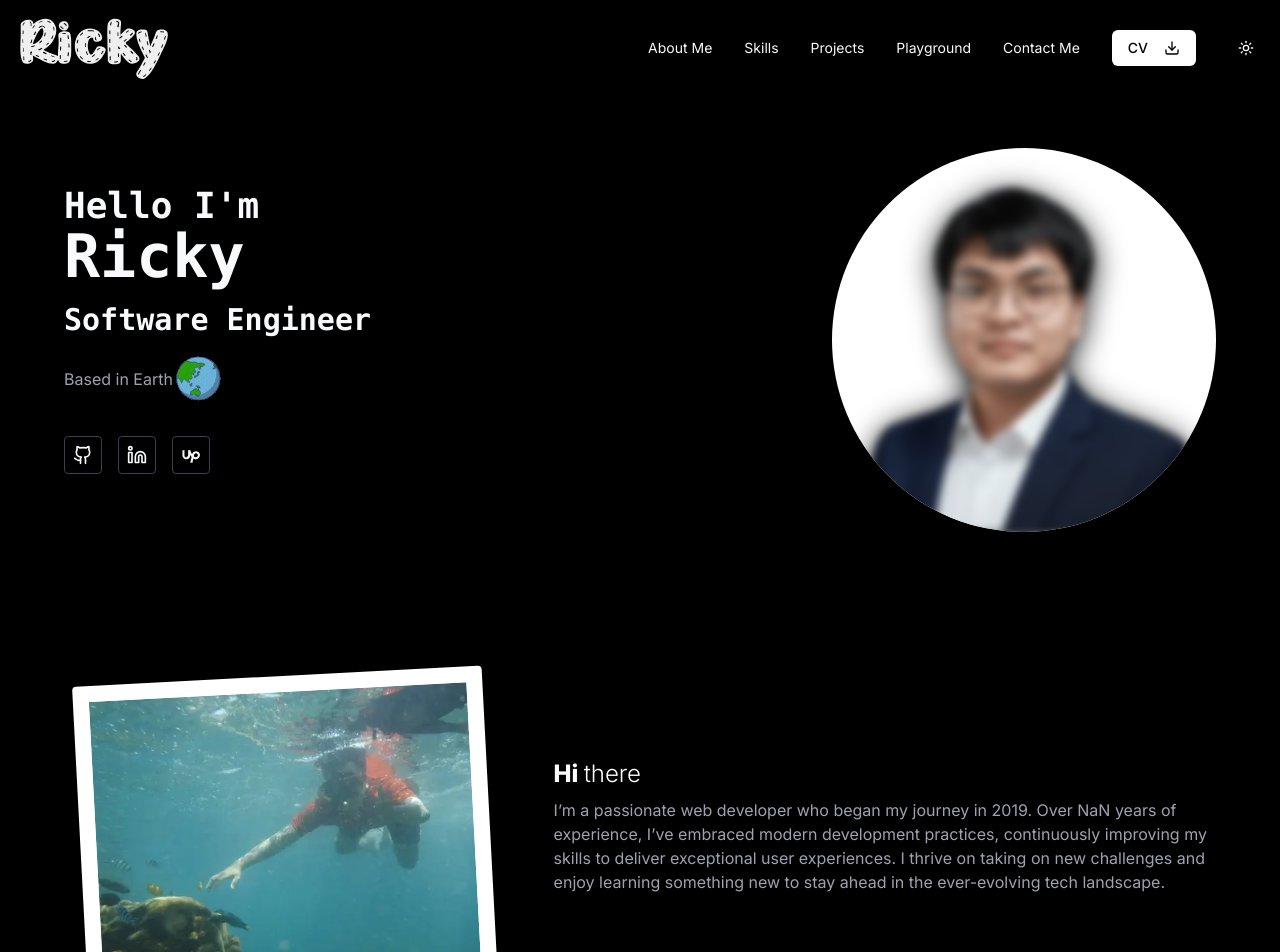
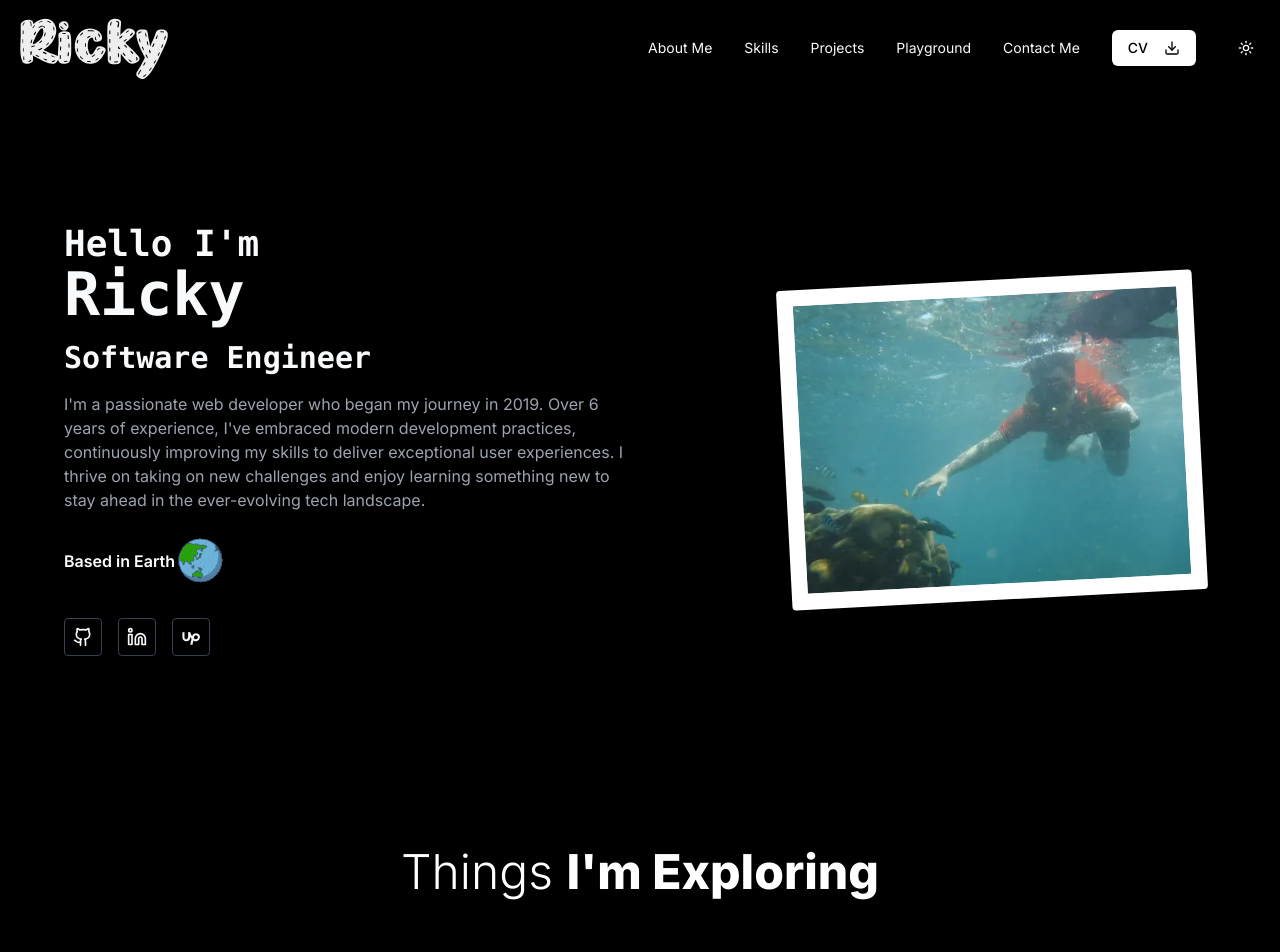
Before and after one commit to georgiusricky/georgiusricky.github.io, a Next.js app: page / in a window 1280 px wide. Shown: the top 952 px of the page. Built offline with nearby package versions, Linux system fonts and the light colour scheme.

Commit message:
refactor: remove About component and update Hero section with experience details

```diff
--- a/app/components/About.tsx
+++ /dev/null
@@ -1,33 +0,0 @@
-"use client"
-
-import Polaroid from './Polaroid'
-import { useGlobalStore } from '@/stores/globalStore'
-// import { useLoadingStore } from "@/stores/loadingStore";
-
-export default function About() {
-  const experiences = useGlobalStore((state) => state.experiences)
-  // const setLoading = useLoadingStore((state) => state.setLoading);
-  // setLoading(true)
-
-  const firstYear = Number(experiences.at(-1)?.period.start.split(' ')[1])
-  const lastYear = Number(experiences[0]?.period.end.split(' ')[1])
-  const totalExpYear = lastYear - firstYear
-  return (
-    <section className="container mx-auto px-4 py-16" id="about">
-      <div className="max-w-6xl mx-auto flex flex-col md:flex-row items-center gap-12">
-        <div className="w-full md:w-2/5">
-          <Polaroid src="/img/underwater.webp" alt="underwater"/>
-        </div>
-        <div className="w-full md:w-3/5">
-          <h2 className="text-2xl font-bold mb-2 dark:text-white text-black">
-            <span className="font-extrabold">Hi </span>
-            <span className="font-light">there</span>
-          </h2>
-          <p className="text-gray-600 dark:text-gray-400 mb-4">
-            {`I’m a passionate web developer who began my journey in 2019. Over ${totalExpYear} years of experience, I’ve embraced modern development practices, continuously improving my skills to deliver exceptional user experiences. I thrive on taking on new challenges and enjoy learning something new to stay ahead in the ever-evolving tech landscape.`}
-          </p>
-        </div>
-      </div>
-    </section>
-  )
-}
--- a/app/components/Hero.tsx
+++ b/app/components/Hero.tsx
@@ -3,23 +3,32 @@
 import { Github, Linkedin } from 'lucide-react'
 import Link from 'next/link'
 import Image from 'next/image'
-import ProfileCircle from './ProfileCircle'
+import Polaroid from './Polaroid'
 import { useGlobalStore } from '@/stores/globalStore'
 
 export default function Hero() {
   const socials = useGlobalStore((state) => state.socials)
+  const experiences = useGlobalStore((state) => state.experiences)
+
+  const firstYear = Number(experiences.at(-1)?.period.start.split(' ')[1])
+  const endDate = experiences[0]?.period.end
+  const lastYear = endDate === 'Present' ? new Date().getFullYear() : Number(endDate?.split(' ')[1])
+  const totalExpYear = lastYear - firstYear
 
   return (
-    <section className="container mx-auto px-4 pt-32 pb-16">
+    <section className="container mx-auto px-4 pt-56 pb-16">
       <div className="max-w-6xl mx-auto flex flex-col md:flex-row items-center justify-between">
-        <div className="w-full md:w-8/12 mb-8 md:mb-0">
+        <div className="w-full md:w-6/12 mb-8 md:mb-0">
           <h1 className="text-4xl font-mono font-bold mb-4">
             {`Hello I'm`} <span className="block text-6xl">Ricky</span>
           </h1>
           <h2 className="text-3xl font-bold mb-4 font-mono">
             Software Engineer
           </h2>
-          <div className="text-gray-600 dark:text-gray-400 mb-8 flex items-center">
+          <p className="text-gray-600 dark:text-gray-400 mb-6">
+            {`I'm a passionate web developer who began my journey in 2019. Over ${totalExpYear} years of experience, I've embraced modern development practices, continuously improving my skills to deliver exceptional user experiences. I thrive on taking on new challenges and enjoy learning something new to stay ahead in the ever-evolving tech landscape.`}
+          </p>
+          <div className="text-black dark:text-white mb-8 flex items-center font-semibold">
             <span>Based in Earth</span>
              <Image
                 src="/img/gif/earth.gif"
@@ -58,8 +67,8 @@ export default function Hero() {
             </Link>
           </div>
         </div>
-        <div className="w-8/12 md:w-4/12">
-         <ProfileCircle/>
+        <div className="w-full md:w-5/12 max-w-md">
+          <Polaroid src="/img/underwater.webp" alt="underwater"/>
         </div>
       </div>
     </section>
--- a/app/components/ProfileCircle.tsx
+++ /dev/null
@@ -1,17 +0,0 @@
-import Image from 'next/image'
-
-export default function ProfileCircle() {
-  return (
-    <div className="w-full aspect-square mx-auto mt-5">
-      <div className="relative w-full pb-[100%] rounded-full bg-black dark:bg-white overflow-hidden">
-            <Image
-                src="/img/profile.webp"
-                alt="Profile photo"
-                fill
-                className="object-cover object-[center_20%] drop-shadow-[0_5px_15px_white] dark:drop-shadow-[0_5px_15px_black] blur-sm hover:blur-none cursor-pointer"
-                priority
-            />
-      </div>
-    </div>
-  )
-}
--- a/app/page.tsx
+++ b/app/page.tsx
@@ -1,7 +1,6 @@
 import Hero from './components/Hero'
 import Skills from './components/Skills'
 import Experience from './components/Experience'
-import About from './components/About'
 import Projects from './components/Projects'
 import Contact from './components/Contact'
 import Footer from './components/Footer'
@@ -11,7 +10,6 @@ export default function Home() {
   return (
     <main className="bg-white dark:bg-black">
       <Hero />
-      <div id="about"><About /></div>
       <div id="skills"><Skills /></div>
       <Experience />
       <Projects />
```
